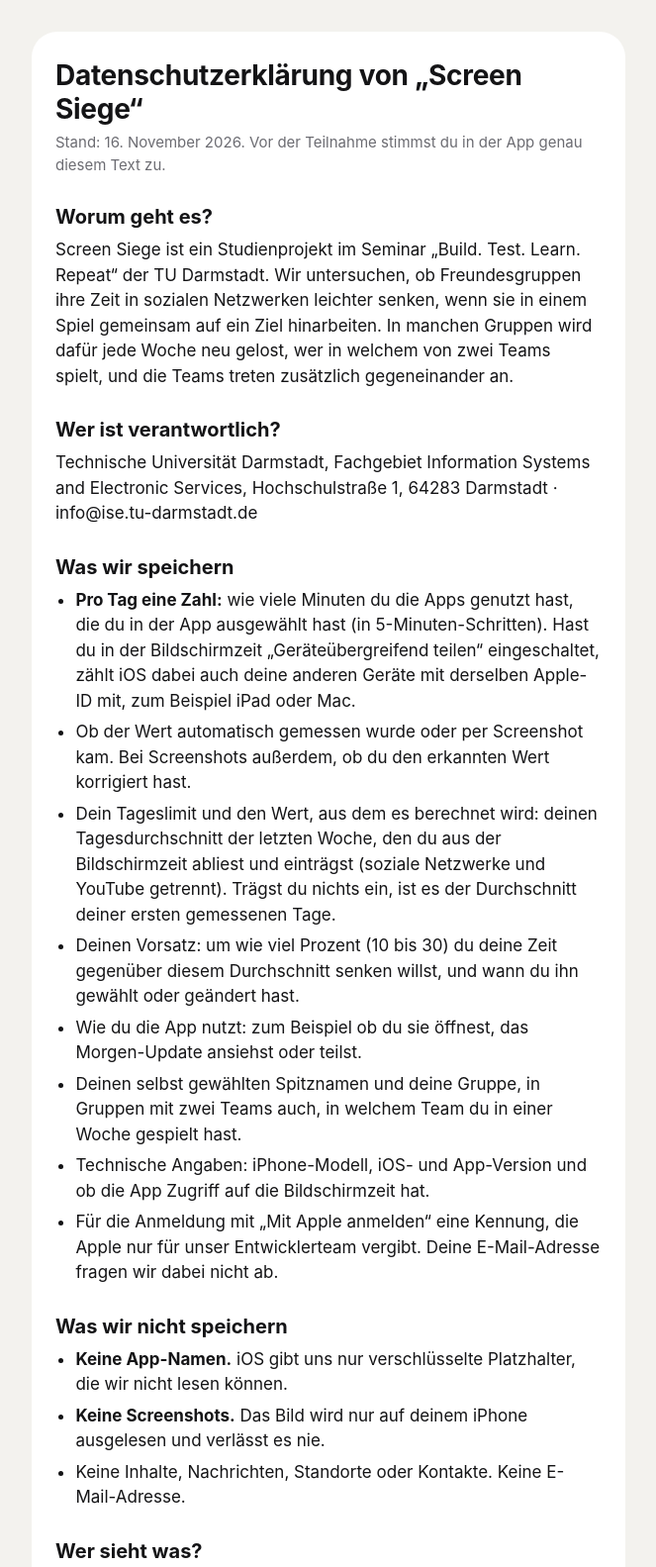
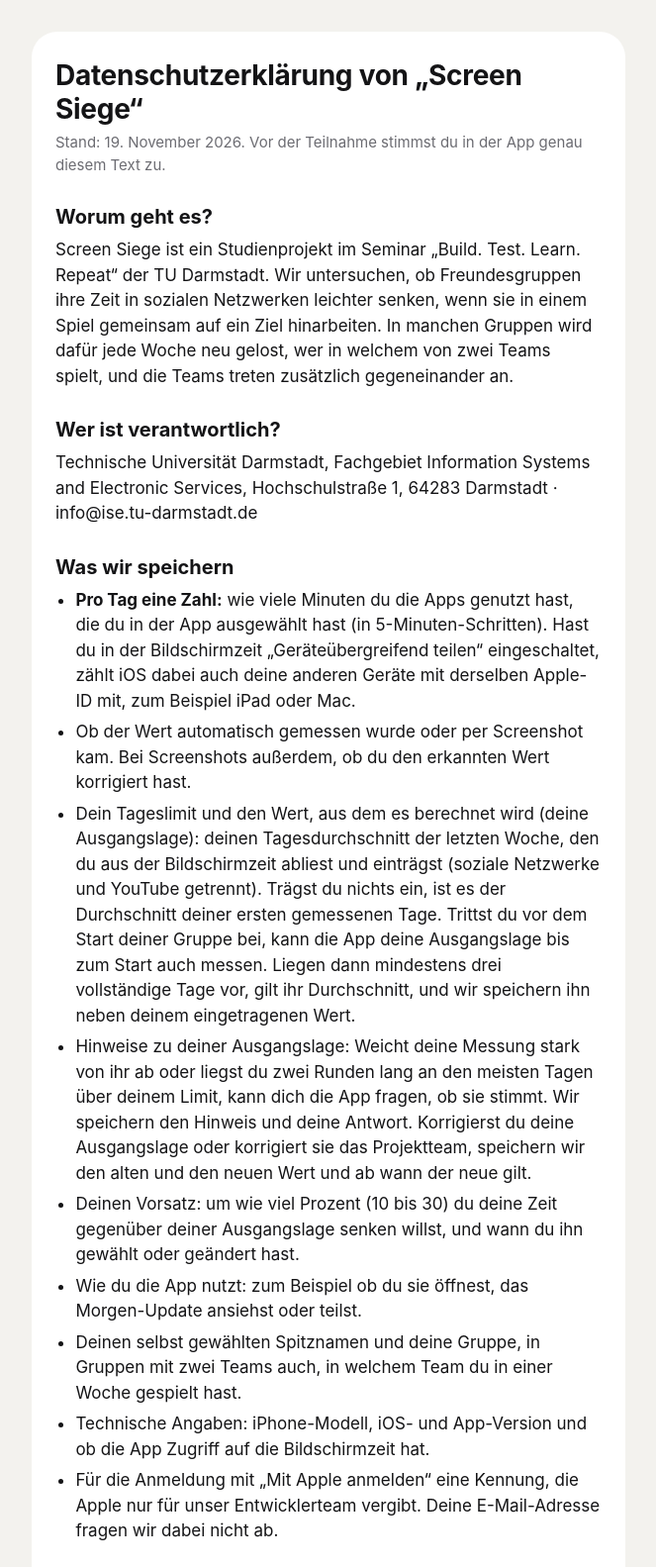
Before and after one commit to ScreenSiege/datenschutz, a plain HTML site: page index.html in a window 1280 px wide. Shown: the top 1583 px of the page at 99% size, without its empty margins (308-971 px from the left). Drawn offline with Linux system fonts and the light colour scheme.

Commit message:
Datenschutzerklärung, Stand 19.11.2026

```diff
--- a/index.html
+++ b/index.html
@@ -31,7 +31,7 @@ mark { background: var(--mark); color: inherit; border-radius: 4px; padding: 0 2
 <main>
 <article>
 <h1>Datenschutzerklärung von „Screen Siege“</h1>
-<p class="meta">Stand: 16. November 2026. Vor der Teilnahme stimmst du in der App genau diesem Text zu.</p>
+<p class="meta">Stand: 19. November 2026. Vor der Teilnahme stimmst du in der App genau diesem Text zu.</p>
 <h2>Worum geht es?</h2>
 <p>Screen Siege ist ein Studienprojekt im Seminar „Build. Test. Learn. Repeat“ der TU Darmstadt. Wir untersuchen, ob Freundesgruppen ihre Zeit in sozialen Netzwerken leichter senken, wenn sie in einem Spiel gemeinsam auf ein Ziel hinarbeiten. In manchen Gruppen wird dafür jede Woche neu gelost, wer in welchem von zwei Teams spielt, und die Teams treten zusätzlich gegeneinander an.</p>
 <h2>Wer ist verantwortlich?</h2>
@@ -40,8 +40,9 @@ mark { background: var(--mark); color: inherit; border-radius: 4px; padding: 0 2
 <ul>
 <li><strong>Pro Tag eine Zahl:</strong> wie viele Minuten du die Apps genutzt hast, die du in der App ausgewählt hast (in 5-Minuten-Schritten). Hast du in der Bildschirmzeit „Geräteübergreifend teilen“ eingeschaltet, zählt iOS dabei auch deine anderen Geräte mit derselben Apple-ID mit, zum Beispiel iPad oder Mac.</li>
 <li>Ob der Wert automatisch gemessen wurde oder per Screenshot kam. Bei Screenshots außerdem, ob du den erkannten Wert korrigiert hast.</li>
-<li>Dein Tageslimit und den Wert, aus dem es berechnet wird: deinen Tagesdurchschnitt der letzten Woche, den du aus der Bildschirmzeit abliest und einträgst (soziale Netzwerke und YouTube getrennt). Trägst du nichts ein, ist es der Durchschnitt deiner ersten gemessenen Tage.</li>
-<li>Deinen Vorsatz: um wie viel Prozent (10 bis 30) du deine Zeit gegenüber diesem Durchschnitt senken willst, und wann du ihn gewählt oder geändert hast.</li>
+<li>Dein Tageslimit und den Wert, aus dem es berechnet wird (deine Ausgangslage): deinen Tagesdurchschnitt der letzten Woche, den du aus der Bildschirmzeit abliest und einträgst (soziale Netzwerke und YouTube getrennt). Trägst du nichts ein, ist es der Durchschnitt deiner ersten gemessenen Tage. Trittst du vor dem Start deiner Gruppe bei, kann die App deine Ausgangslage bis zum Start auch messen. Liegen dann mindestens drei vollständige Tage vor, gilt ihr Durchschnitt, und wir speichern ihn neben deinem eingetragenen Wert.</li>
+<li>Hinweise zu deiner Ausgangslage: Weicht deine Messung stark von ihr ab oder liegst du zwei Runden lang an den meisten Tagen über deinem Limit, kann dich die App fragen, ob sie stimmt. Wir speichern den Hinweis und deine Antwort. Korrigierst du deine Ausgangslage oder korrigiert sie das Projektteam, speichern wir den alten und den neuen Wert und ab wann der neue gilt.</li>
+<li>Deinen Vorsatz: um wie viel Prozent (10 bis 30) du deine Zeit gegenüber deiner Ausgangslage senken willst, und wann du ihn gewählt oder geändert hast.</li>
 <li>Wie du die App nutzt: zum Beispiel ob du sie öffnest, das Morgen-Update ansiehst oder teilst.</li>
 <li>Deinen selbst gewählten Spitznamen und deine Gruppe, in Gruppen mit zwei Teams auch, in welchem Team du in einer Woche gespielt hast.</li>
 <li>Technische Angaben: iPhone-Modell, iOS- und App-Version und ob die App Zugriff auf die Bildschirmzeit hat.</li>
@@ -55,7 +56,7 @@ mark { background: var(--mark); color: inherit; border-radius: 4px; padding: 0 2
 </ul>
 <h2>Wer sieht was?</h2>
 <ul>
-<li><strong>Deine Gruppe</strong> sieht im Lauf des Tages, ob du bisher unter oder über deinem Limit liegst und wie viel das die Gruppe voranbringen oder zurückwerfen würde, wenn der Tag jetzt endete. Jeden Morgen sieht sie, wie dein Vortag gewertet wurde. In Gruppen mit zwei Teams sieht sie außerdem, in welchem Team du spielst und wie die Teams stehen. Deinen Vorsatz in Prozent sieht in deiner Gruppe, wer selbst einen gewählt hat. Deine Minuten sieht sie nicht.</li>
+<li><strong>Deine Gruppe</strong> sieht im Lauf des Tages, ob du bisher unter oder über deinem Limit liegst und wie viel das die Gruppe voranbringen oder zurückwerfen würde, wenn der Tag jetzt endete. Jeden Morgen sieht sie, wie dein Vortag gewertet wurde. In Gruppen mit zwei Teams sieht sie außerdem, in welchem Team du spielst und wie die Teams stehen. Deinen Vorsatz in Prozent sieht in deiner Gruppe, wer selbst einen gewählt hat. Deine Minuten und deine Ausgangslage sieht sie nicht.</li>
 <li><strong>Das Projektteam</strong> sieht deine Tageswerte unter einer zufälligen Kennung (z. B. „P-3F9A21C0“), nicht unter deinem Namen.</li>
 <li>Ausgewertet wird nur in zusammengefasster Form.</li>
 <li><strong>Supabase</strong> betreibt für uns die Datenbank. Supabase verarbeitet die Daten nur in unserem Auftrag (Art. 28 DSGVO).</li>
```
